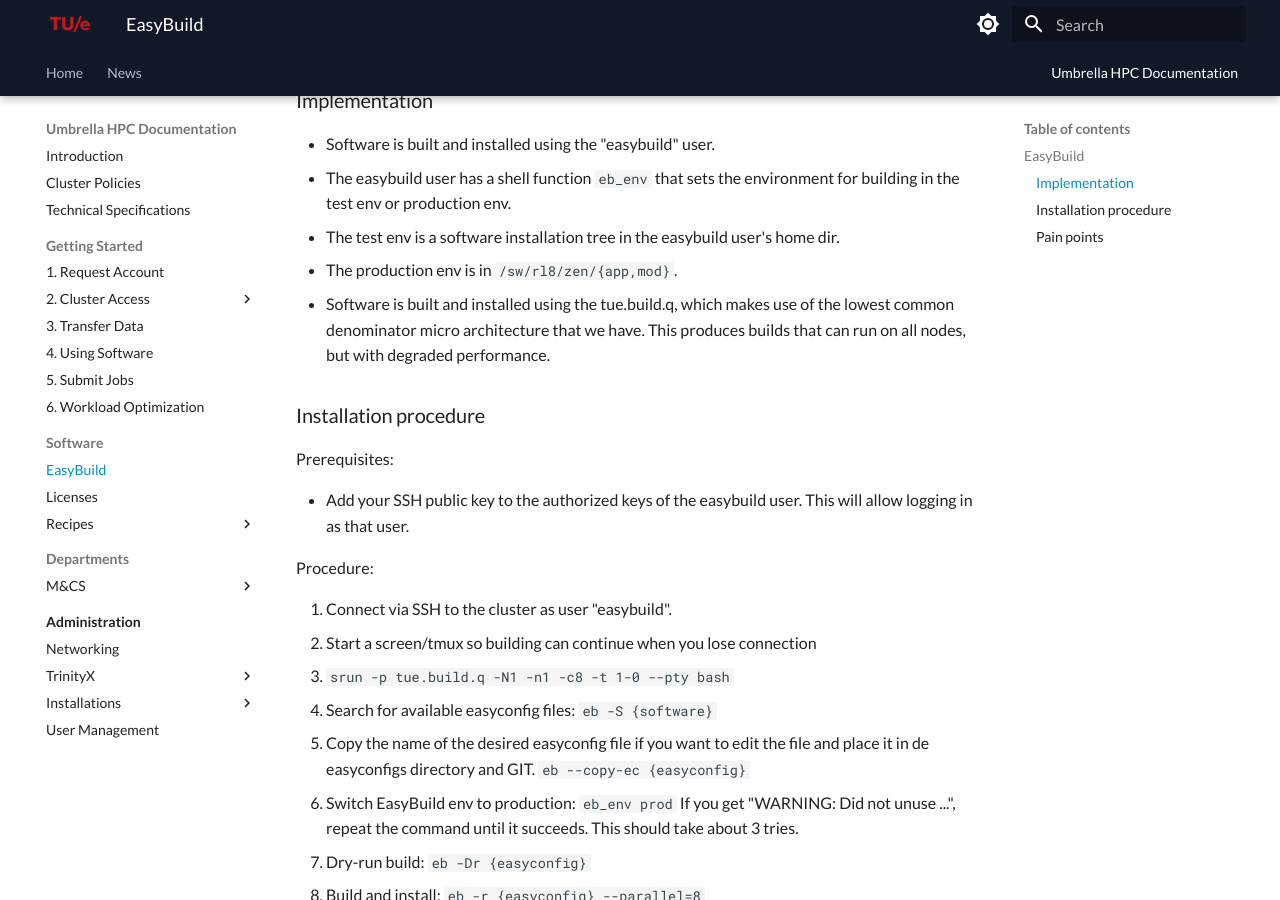
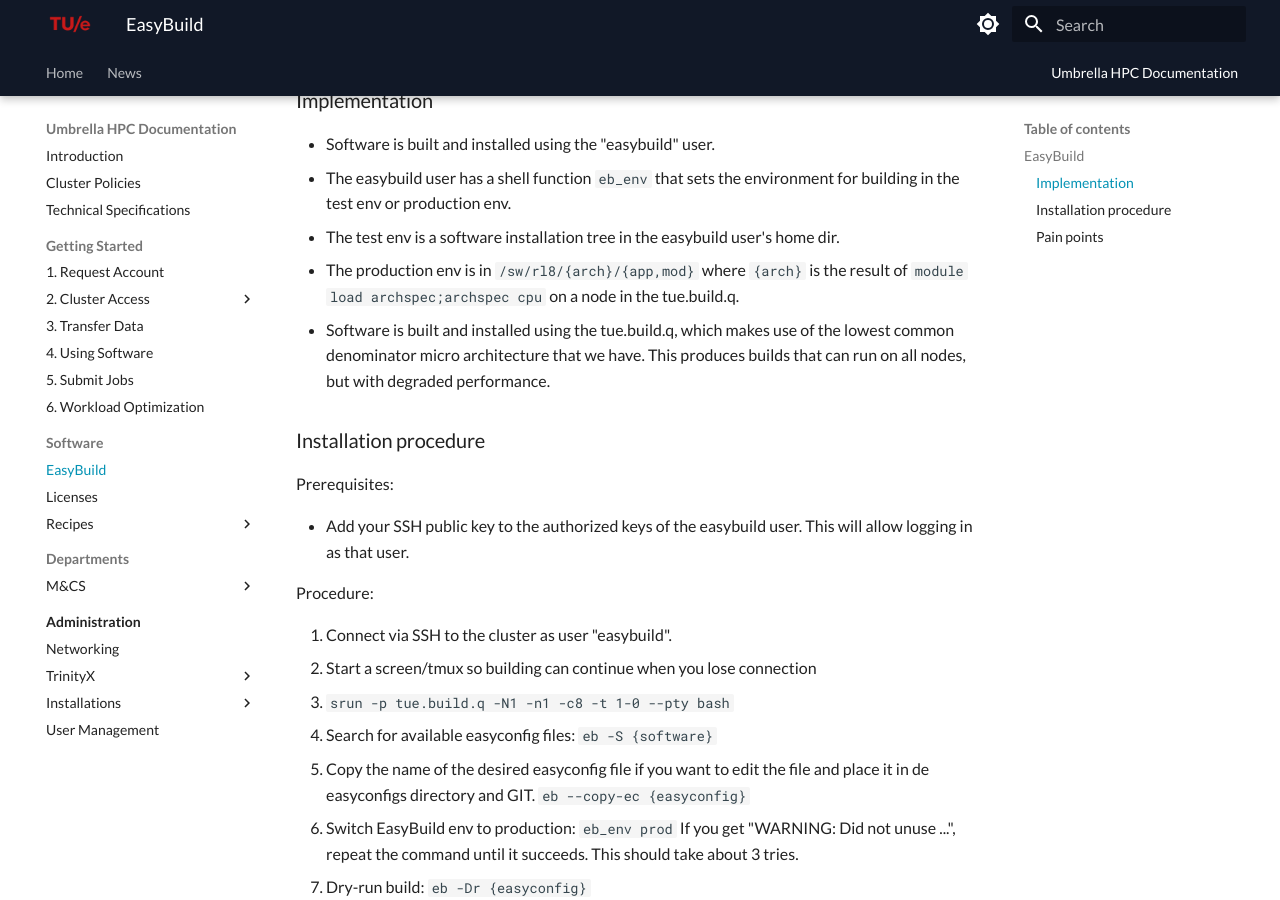
Before and after one commit to gferhpc/supercomputing.tue.nl, an MkDocs documentation site: the page built from pages/documentation/software/easybuild.md, in a window 1280 px wide and 900 px high, scrolled down 441 px. Built offline with MkDocs 1.6.1 and Material for MkDocs 9.7.7, drawn with Linux system fonts in a browser that asks for light colours.

Commit message:
Update easybuild.md

```diff
--- a/pages/documentation/software/easybuild.md
+++ b/pages/documentation/software/easybuild.md
@@ -18,7 +18,9 @@
     environment for building in the test env or production env.
 -   The test env is a software installation tree in the easybuild user's
     home dir.
--   The production env is in `/sw/rl8/zen/{app,mod}`.
+-   The production env is in `/sw/rl8/{arch}/{app,mod}`
+    where `{arch}` is the result of `module load archspec;archspec cpu`
+    on a node in the tue.build.q.
 -   Software is built and installed using the tue.build.q, which makes
     use of the lowest common denominator micro architecture that we
     have. This produces builds that can run on all nodes, but with
```
